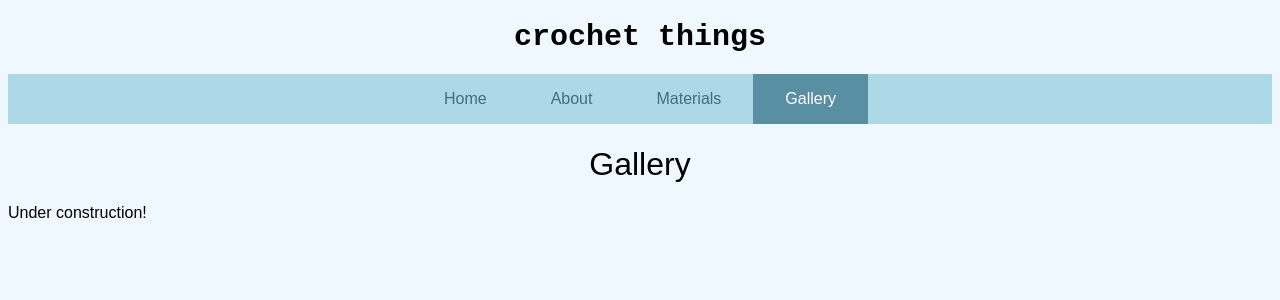
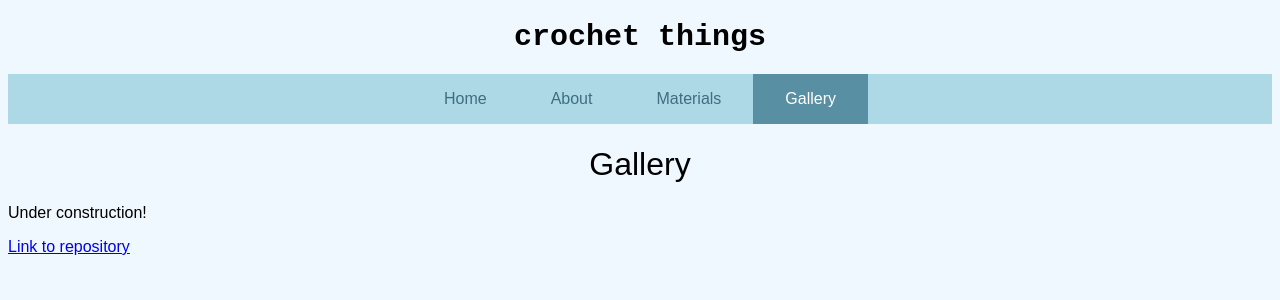
Before and after one commit to mlim20/crochet-things, a React (Vite) app: page /gallery in a window 1280 px wide. Shown: the top 300 px of the page. Built offline with nearby package versions, Linux system fonts and the light colour scheme; a web font is replaced by a local one.

Commit message:
minor edits to App.jsx, added skeleton Footer files

```diff
--- a/src/App.jsx
+++ b/src/App.jsx
@@ -1,15 +1,12 @@
-import { useState } from 'react'
-import reactLogo from './assets/react.svg'
-import viteLogo from './assets/vite.svg'
-import heroImg from './assets/hero.png'
-import './App.css'
-import React from 'react'
+import React, { useState } from 'react'
+import { BrowserRouter, Routes, Route } from 'react-router-dom'
 import Navbar from './components/Navbar'
-import { BrowserRouter, Routes, Route } from 'react-router-dom'
+import Footer from './components/Footer'
 import Home from './pages/Home'
 import About from './pages/About'
 import Materials from './pages/Materials'
 import Gallery from './pages/Gallery'
+import './App.css'
 
 function App() {
   const [count, setCount] = useState(0)
@@ -25,6 +22,7 @@ function App() {
           <Route path="/materials" element={<Materials />}></Route>
           <Route path="/gallery" element={<Gallery />}></Route>
         </Routes>
+        <Footer />
       </BrowserRouter>
     </>
   )
--- /dev/null
+++ b/src/components/Footer.jsx
@@ -0,0 +1,12 @@
+import React from 'react'
+import './Footer.css'
+
+const Footer = () => {
+    return (
+        <div>
+            <p><a href="https://github.com/mlim20/crochet-things">Link to repository</a></p>
+        </div>
+    )
+}
+
+export default Footer
```
Also changed, not shown: src/components/Footer.css (added).
